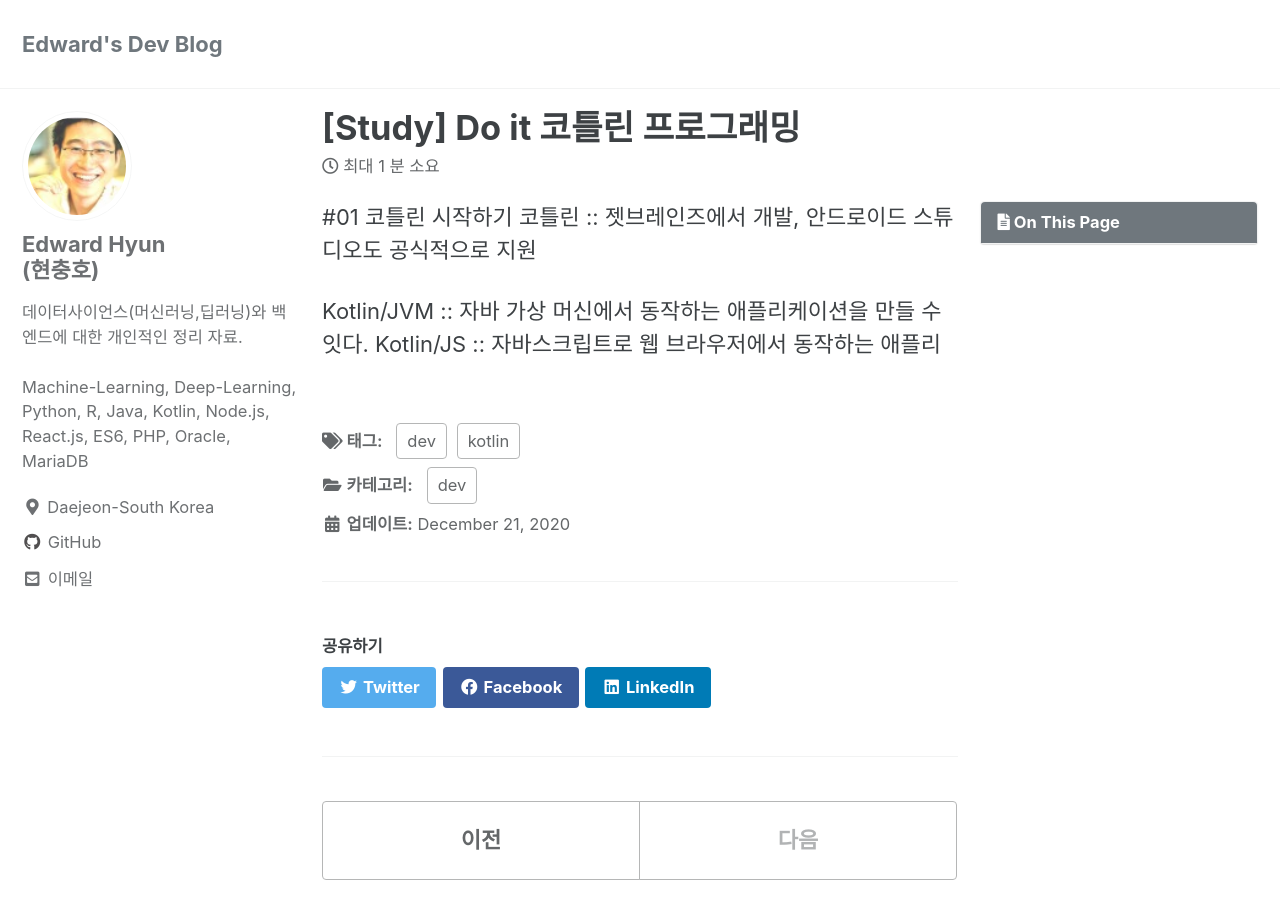
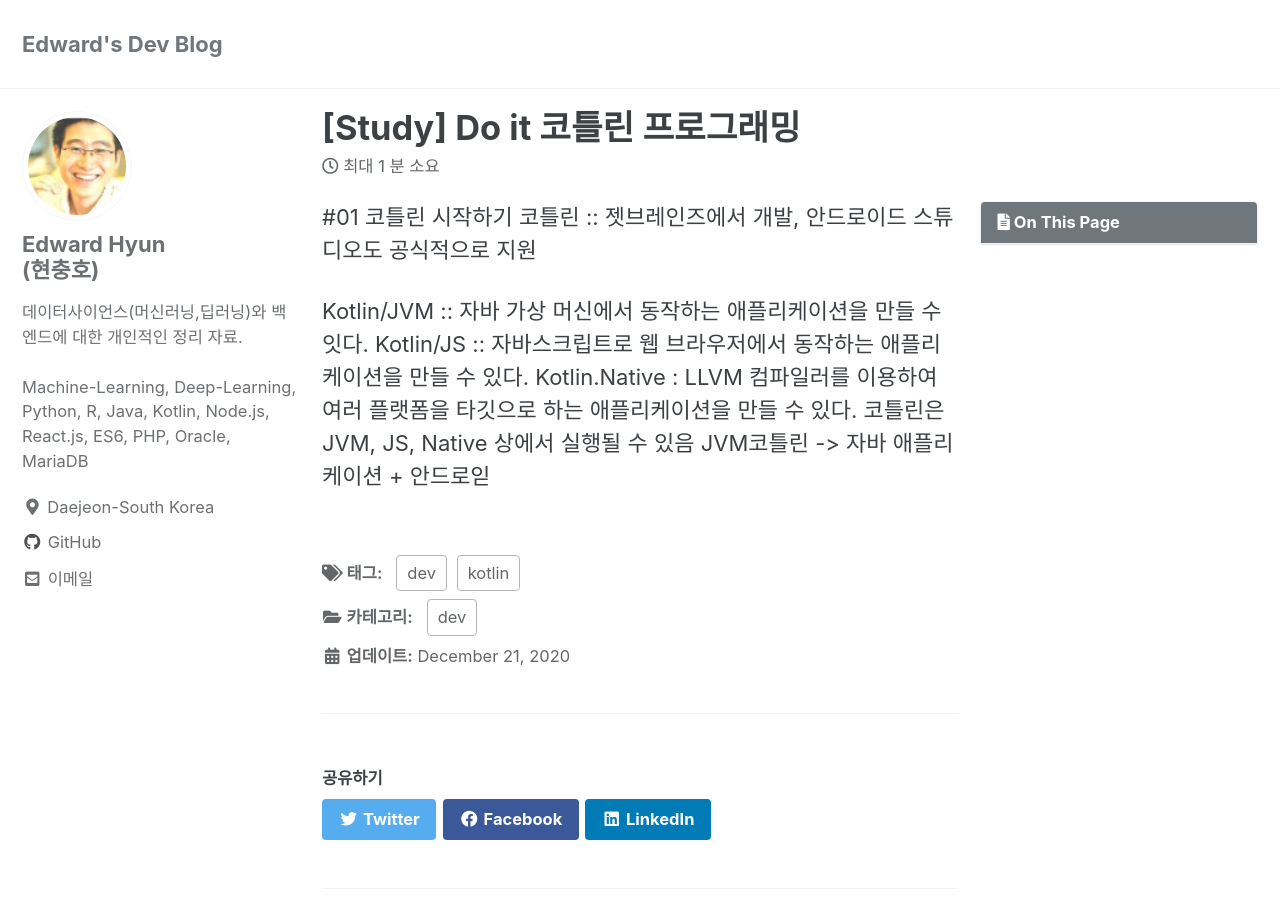
Before and after one commit to iamhch24/iamhch24.github.io, a Jekyll site: the page built from _posts/2020-12-21-[Study] Do it 코틀린 프로그래밍.md, in a window 1280 px wide and 900 px high. Built offline with Jekyll 4.4.1, drawn with Linux system fonts in a browser that asks for light colours; cached includes are drawn as plain includes.

Commit message:
_posts/2020-12-21-[Study] Do it 코틀린 프로그래밍.md updated from https://stackedit.io/

```diff
--- a/_posts/2020-12-21-[Study] Do it 코틀린 프로그래밍.md
+++ b/_posts/2020-12-21-[Study] Do it 코틀린 프로그래밍.md
@@ -11,7 +11,10 @@ toc: true
 코틀린 :: 젯브레인즈에서 개발, 안드로이드 스튜디오도 공식적으로 지원
 
 Kotlin/JVM :: 자바 가상 머신에서 동작하는 애플리케이션을 만들 수 잇다.
-Kotlin/JS :: 자바스크립트로 웹 브라우저에서 동작하는 애플리
+Kotlin/JS :: 자바스크립트로 웹 브라우저에서 동작하는 애플리케이션을 만들 수 있다.
+Kotlin.Native : LLVM 컴파일러를 이용하여 여러 플랫폼을 타깃으로 하는 애플리케이션을 만들 수 있다.
+코틀린은 JVM, JS, Native 상에서 실행될 수 있음
+JVM코틀린 -> 자바 애플리케이션 + 안드로읻
 <!--stackedit_data:
-eyJoaXN0b3J5IjpbLTE0NTUzNzEwXX0=
+eyJoaXN0b3J5IjpbLTE2MDkwMDQ4NDVdfQ==
 -->
```
